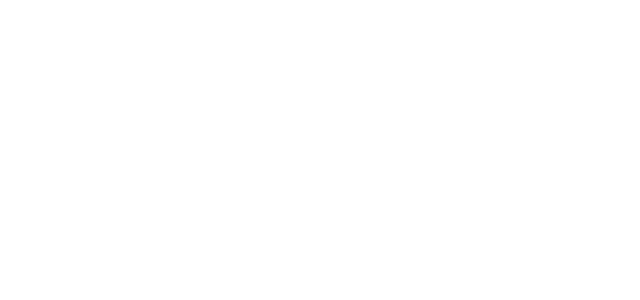
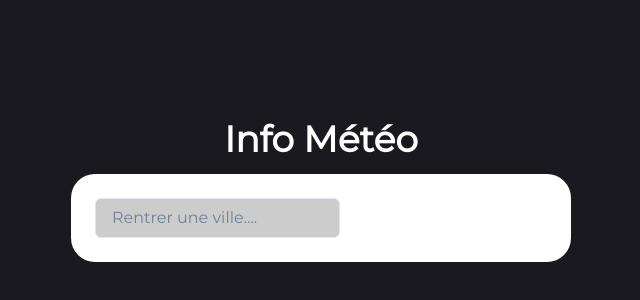
Before and after one commit to RayanEreteo/WeatherApp, a React (Vite) app: page / in a window 1280 px wide. Shown: the part 210-510 px from the top of the page, without its empty margins (319-959 px from the left). Built offline with nearby package versions, Linux system fonts and the light colour scheme.

Commit message:
Input terminée, ajout du font

```diff
--- a/package.json
+++ b/package.json
@@ -13,6 +13,7 @@
     "@chakra-ui/react": "^2.8.1",
     "@emotion/react": "^11.11.1",
     "@emotion/styled": "^11.11.0",
+    "@fontsource/montserrat": "^5.0.13",
     "framer-motion": "^10.16.4",
     "react": "^18.2.0",
     "react-dom": "^18.2.0"
--- a/src/App.jsx
+++ b/src/App.jsx
@@ -1,9 +1,16 @@
-import { Box, Input, Flex, Text } from "@chakra-ui/react"
+import { Box, Input, Flex, Text, Heading } from "@chakra-ui/react"
 
 function App() {
 
   return (
-    <div className="app"></div>
+    <Flex id="main-container" background={"#19191f"} w={"100vw"} h={"100vh"} alignItems={"center"} justifyContent={"center"} flexDirection={"column"}>
+      <Heading as={"h1"} color={"white"} mb={"3"}>Info Météo</Heading>
+      <Flex id="app-container" padding={"6"} w={"500px"} background={"#fff"} borderRadius={"3xl"}>
+        <form action="">
+          <Input placeholder="Rentrer une ville...." background={"rgba(0,0,0,0.2)"}/>
+        </form>
+      </Flex>
+    </Flex>
   )
 }
 
--- a/src/index.css
+++ b/src/index.css
@@ -0,0 +1,7 @@
+.app {
+    background-color: #1b1f29; /* Set your desired background color or background image here */
+    margin: 0;
+    padding: 0;
+    box-sizing: border-box;
+    font-family: Arial, sans-serif; /* Set your desired font */
+  }
--- a/src/main.jsx
+++ b/src/main.jsx
@@ -3,11 +3,20 @@ import ReactDOM from 'react-dom/client'
 import App from './App.jsx'
 import './index.css'
 
-import { ChakraProvider } from '@chakra-ui/react'
+import { ChakraProvider, extendTheme } from '@chakra-ui/react'
+
+import "@fontsource/montserrat";
+
+const theme = extendTheme({
+  fonts: {
+    heading: "Montserrat, helvetica",
+    body: "Montserrat, helvetica"
+  }
+})
 
 ReactDOM.createRoot(document.getElementById('root')).render(
   <React.StrictMode>
-    <ChakraProvider>
+    <ChakraProvider theme={theme}>
       <App />
     </ChakraProvider>
   </React.StrictMode>,
```
Also changed, not shown: 1 other file (tests, documents, lock files or other folders).
